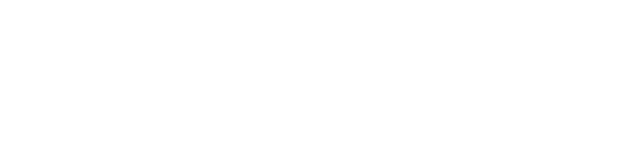
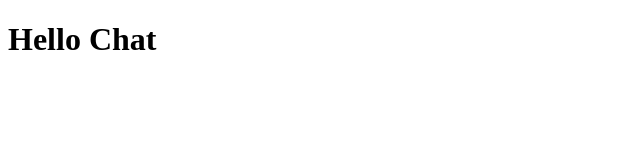
Before and after one commit to yangzhenguo/sam-ws-event, a website: page public/index.html in a window 1280 px wide. Shown: the whole page, without its empty margins (0-640 px from the left). Drawn offline with Linux system fonts and the light colour scheme.

Commit message:
change index page

```diff
--- a/public/index.html
+++ b/public/index.html
@@ -1,12 +1,12 @@
 <!DOCTYPE html>
 <html lang="en">
 <head>
-    <meta charset="UTF-8">
-    <meta http-equiv="X-UA-Compatible" content="IE=edge">
-    <meta name="viewport" content="width=device-width, initial-scale=1.0">
-    <title>Chat</title>
+  <meta charset="UTF-8">
+  <meta http-equiv="X-UA-Compatible" content="IE=edge">
+  <meta name="viewport" content="width=device-width, initial-scale=1.0">
+  <title>Chat</title>
 </head>
 <body>
-
+  <h1>Hello Chat</h1>
 </body>
 </html>
```
